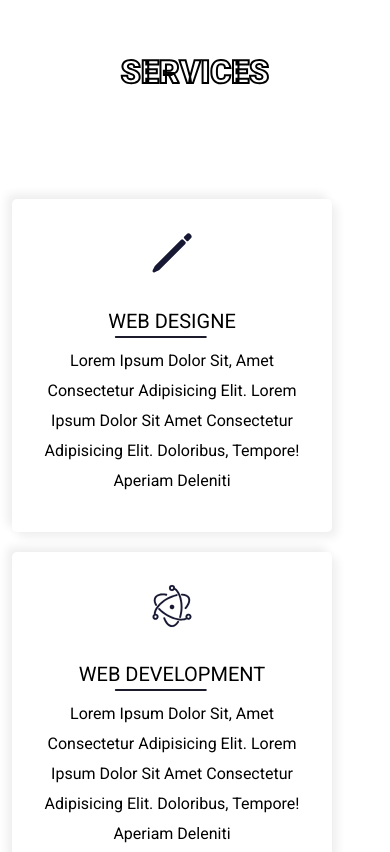
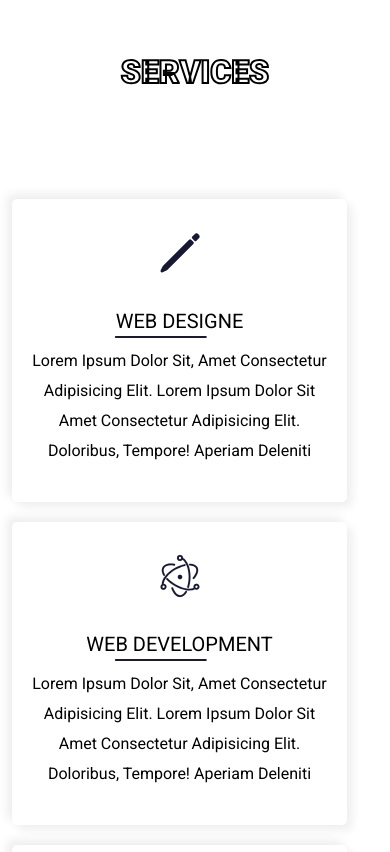
Before and after one commit to mdmhshasan/portfolio, a plain HTML site: page index.html in a window 390 px wide. Shown: the part 3057-3909 px from the top of the page. Drawn offline with nearby package versions, Linux system fonts and the light colour scheme.

Commit message:
Update responsive.css

```diff
--- a/css/responsive.css
+++ b/css/responsive.css
@@ -216,7 +216,7 @@ display: grid!important;
 grid-template-columns: auto auto!important;
 }
 .service-content .s-box{
-width: 320px!important;
+width: 335px!important;
 }
 .produduct{
 display: grid;
```
